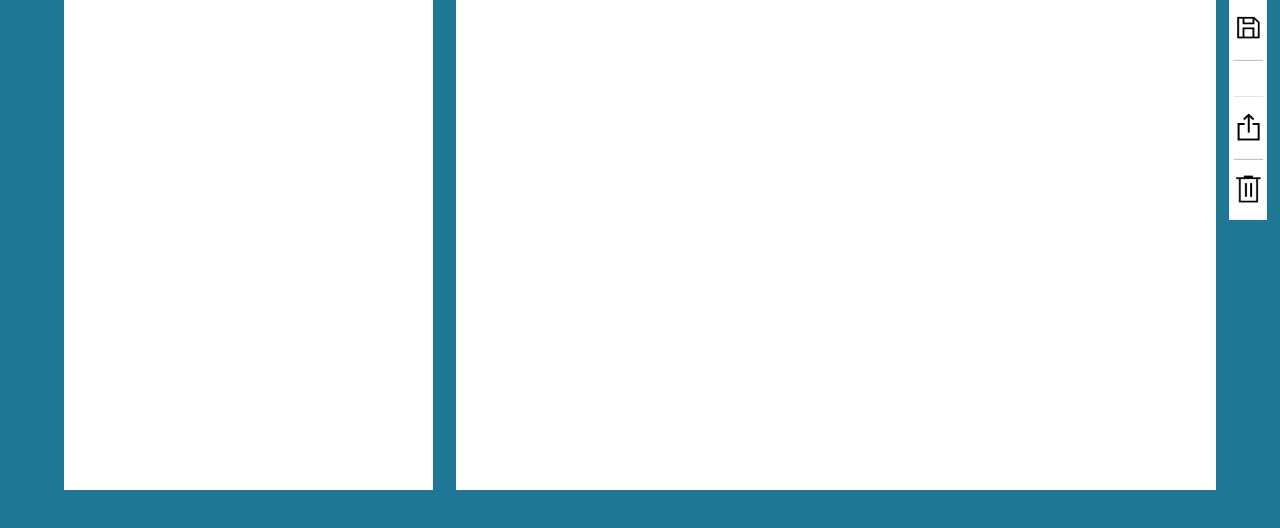
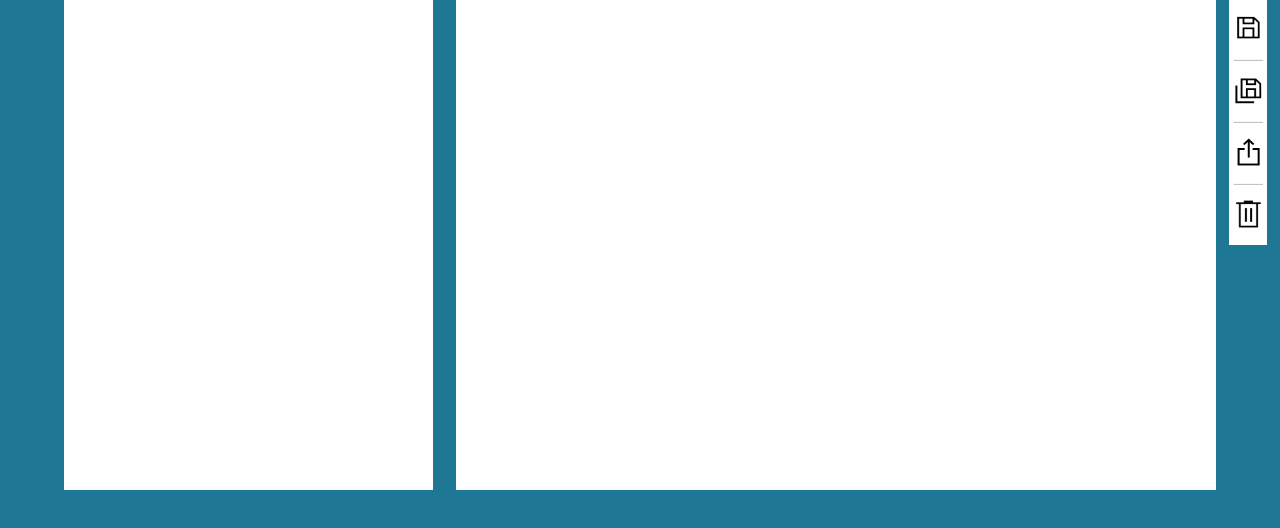
Before and after one commit to jurilents/webdocs-builder, a plain HTML site: page html/page1.html in a window 1280 px wide. Shown: the part 242-770 px from the top of the page. Drawn offline with nearby package versions, Linux system fonts and the light colour scheme.

Commit message:
Update page1.html

```diff
--- a/html/page1.html
+++ b/html/page1.html
@@ -784,7 +784,7 @@
     <img class="Miniline" src="../img/page1/mini_line.jpg" alt="">
     <div class="Kart"> <a href="" title="Сохранить"><img class="Kartinka" src="../img/page1/Save.jpg" alt=""></a></div>
     <img class="Miniline" src="../img/page1/mini_line.jpg" alt="">
-    <div class="Kart"> <a href="" title="Сохранить как"><img class="Kartinka" src="../img/page1/Save as.jpg" alt=""></a></div>
+    <div class="Kart"> <a href="" title="Сохранить как"><img class="Kartinka" src="../img/page1/Save_as.jpg" alt=""></a></div>
     <img class="Miniline" src="../img/page1/mini_line.jpg" alt="">
     <div class="Kart"> <a href="" title="Поделиться"><img class="Kartinka" src="../img/page1/Share.jpg" alt=""></a></div>
     <img class="Miniline" src="../img/page1/mini_line.jpg" alt="">
```
